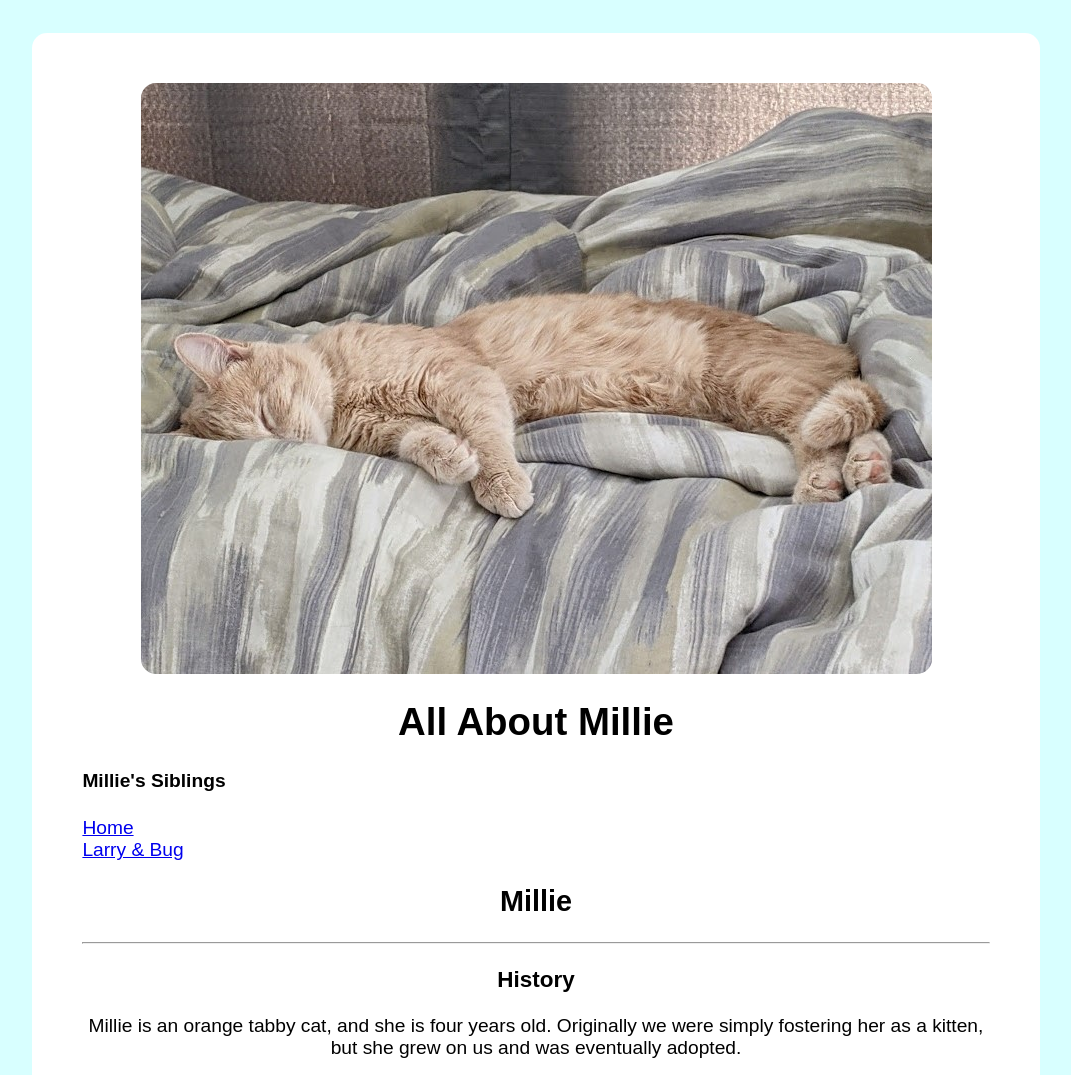
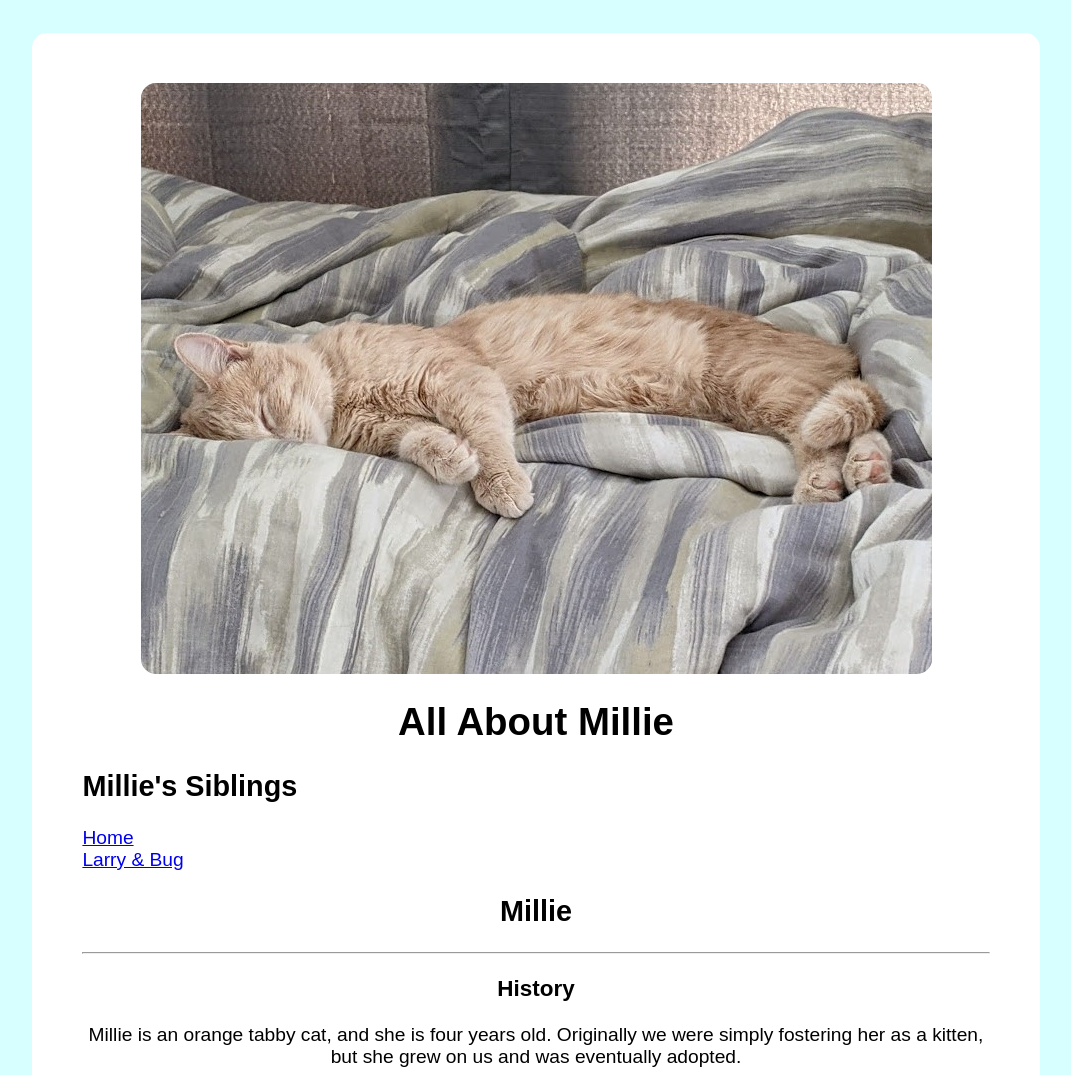
Before and after one commit to k-wilcox/citc-1300, a plain HTML site: page html5_intro_css_lab2/index.html in a window 1280 px wide. Shown: the top 1075 px of the page, without its empty margins (104-1175 px from the left). Drawn offline with Linux system fonts and the light colour scheme; grey boxes are pictures that could not be loaded.

Commit message:
fixed headers

```diff
--- a/html5_intro_css_lab2/index.html
+++ b/html5_intro_css_lab2/index.html
@@ -13,7 +13,7 @@
                 <h1 class="header_text">All About Millie</h1>
             </header>
             <nav>
-                <h4>Millie's Siblings</h4>
+                <h2>Millie's Siblings</h2>
                 <a href="index.html">Home</a><br>
                 <a href="larry_bug.html">Larry & Bug</a><br>
             </nav>
```
Also changed, not shown: html5_intro_css_lab2/larry_bug.html (+1 -1 lines).
